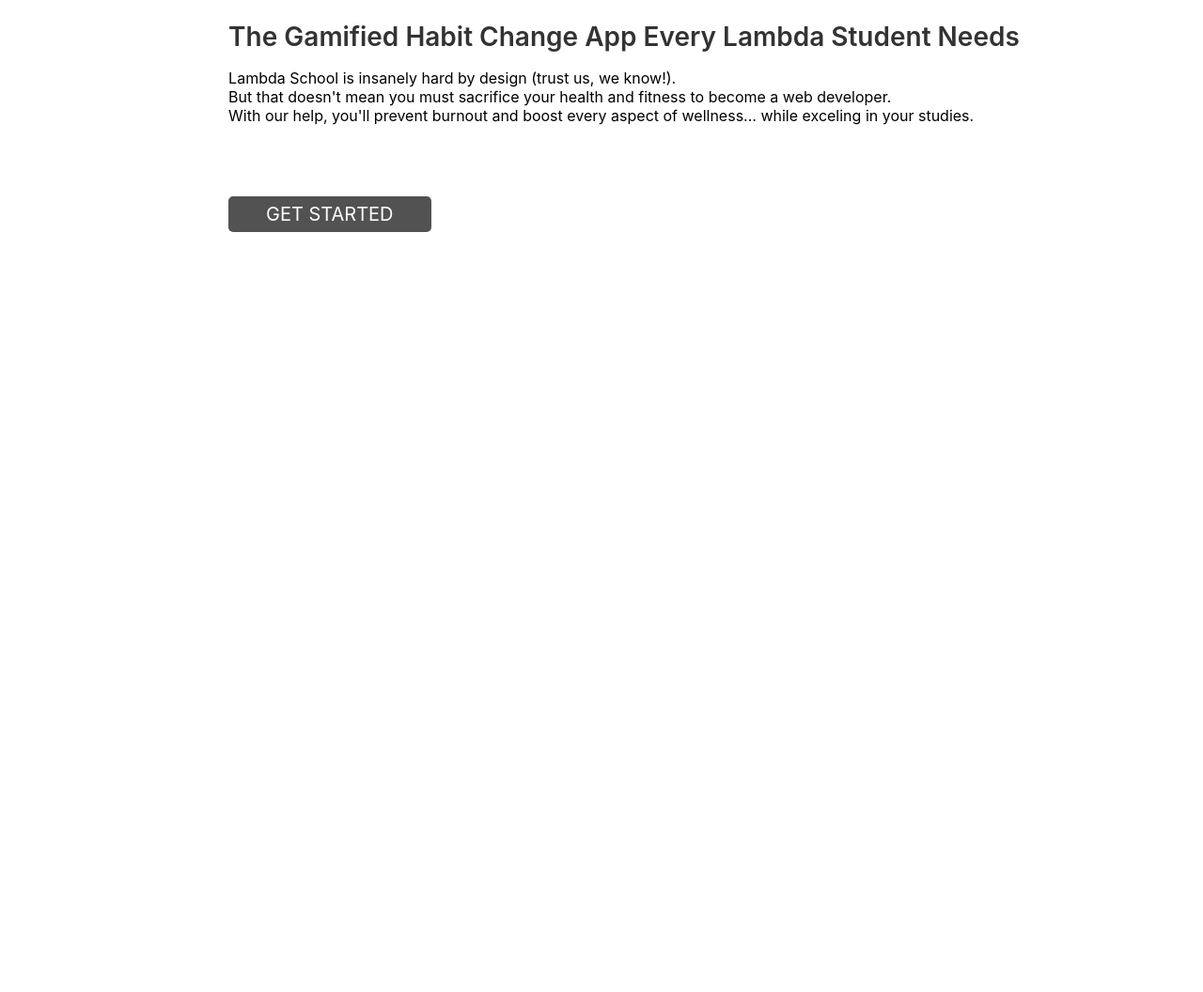
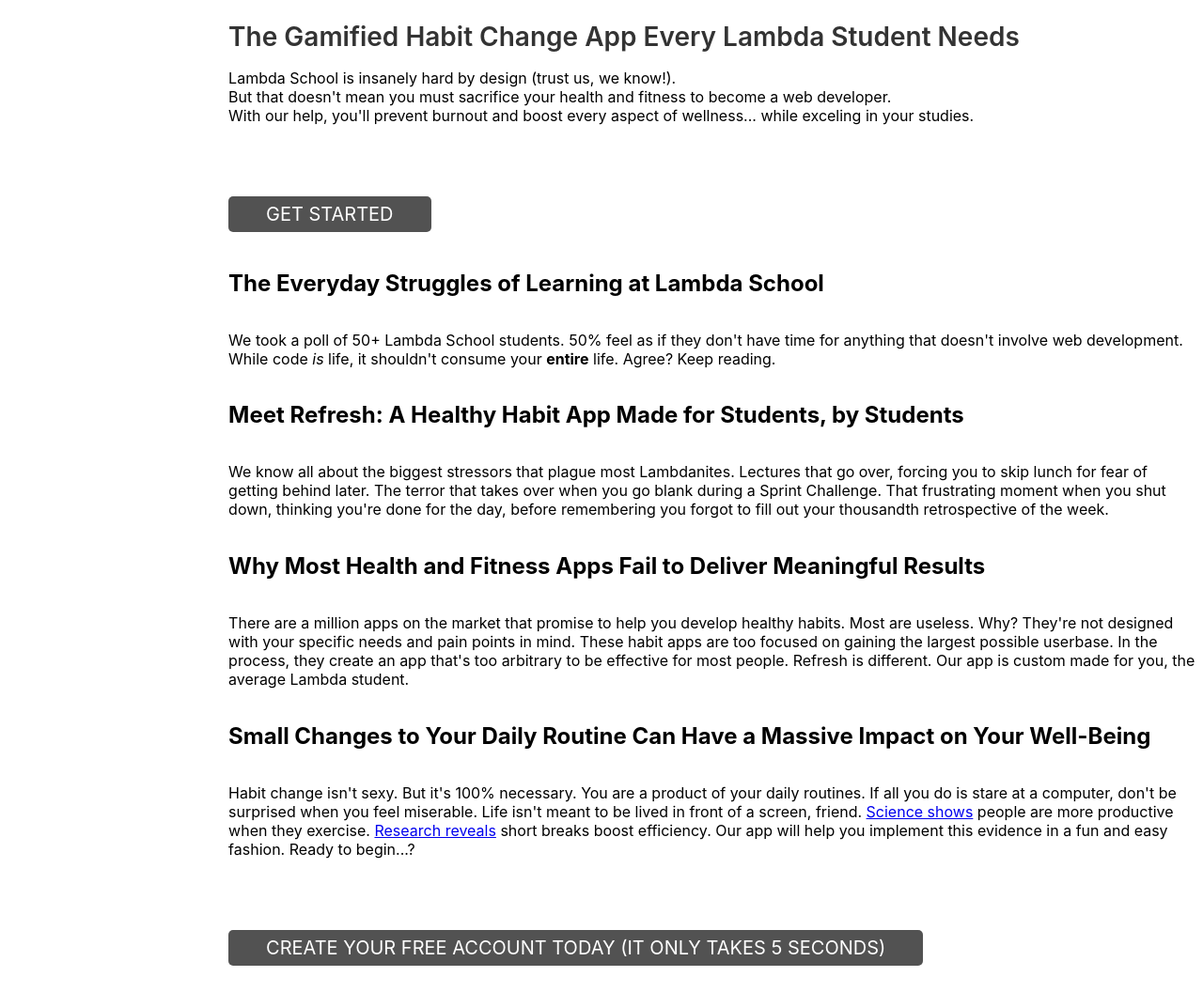
Before and after one commit to WebWallen/refresh-landing-page, a plain HTML site: page index.html in a window 1280 px wide. Shown: the part 254-1310 px from the top of the page at 94% size. Before the commit the page ends 800 px from the top, so only its background shows below. Drawn offline with Linux system fonts and the light colour scheme.

Commit message:
Landing page first draft complete.

```diff
--- a/index.html
+++ b/index.html
@@ -21,12 +21,41 @@
     </nav>
     <div class="content">
       <h1>The Gamified Habit Change App Every Lambda Student Needs</h1>
-      <p>
-        Lambda School is insanely hard by design (trust us, we know!). <br>
-        But that doesn't mean you must sacrifice your health and fitness to become a web developer. <br>
-        With our help, you'll prevent burnout and boost every aspect of wellness... while exceling in your studies. <br>
-      </p>
-      <a href="#">GET STARTED</a>
+        <p>
+          Lambda School is insanely hard by design (trust us, we know!). <br>
+          But that doesn't mean you must sacrifice your health and fitness to become a web developer. <br>
+          With our help, you'll prevent burnout and boost every aspect of wellness... while exceling in your studies. <br>
+        </p>
+      <a class="get-started" href="#">GET STARTED</a><br>
+      <h2>The Everyday Struggles of Learning at Lambda School</h2>
+        <p> We took a poll of 50+ Lambda School students. 50% feel as if they don't have time for anything
+            that doesn't involve web development. While code <em>is</em> life, it shouldn't consume your <strong>entire</strong> life.
+            Agree? Keep reading.
+        </p>
+      <h2>Meet Refresh: A Healthy Habit App Made for Students, by Students</h2>
+        <p>
+            We know all about the biggest stressors that plague most Lambdanites. Lectures that go over, forcing you to skip
+            lunch for fear of getting behind later. The terror that takes over when you go blank during a Sprint Challenge.
+            That frustrating moment when you shut down, thinking you're done for the day, before remembering you forgot to
+            fill out your thousandth retrospective of the week.
+        </p>
+      <h2>Why Most Health and Fitness Apps Fail to Deliver Meaningful Results</h2>
+        <p>
+            There are a million apps on the market that promise to help you develop healthy habits. Most are useless.
+            Why? They're not designed with your specific needs and pain points in mind. These habit apps are too focused on gaining
+            the largest possible userbase. In the process, they create an app that's too arbitrary to be effective for most people.
+            Refresh is different. Our app is custom made for you, the average Lambda student.
+        </p>
+      <h2>Small Changes to Your Daily Routine Can Have a Massive Impact on Your Well-Being</h2>
+        <p>
+            Habit change isn't sexy. But it's 100% necessary. You are a product of your daily routines. If all you do is
+            stare at a computer, don't be surprised when you feel miserable. Life isn't meant to be lived in front of a screen,
+            friend. <a href="https://hbr.org/2014/10/regular-exercise-is-part-of-your-job">Science shows</a>
+            people are more productive when they exercise. <a href="https://www.sciencedaily.com/releases/2011/02/110208131529.htm">
+            Research reveals</a> short breaks boost efficiency. Our app will help you implement this evidence in a fun and easy fashion.
+            Ready to begin...?
+        </p>
+        <a class="get-started" href="#">CREATE YOUR FREE ACCOUNT TODAY (IT ONLY TAKES 5 SECONDS)</a><br>
     </div>
   </body>
 </html>
--- a/style.css
+++ b/style.css
@@ -45,7 +45,7 @@ body {
   font-weight: 600;
 }
 
-.content a {
+.get-started {
   margin-top: 60px;
   background: #525252;
   width: fit-content;
```
